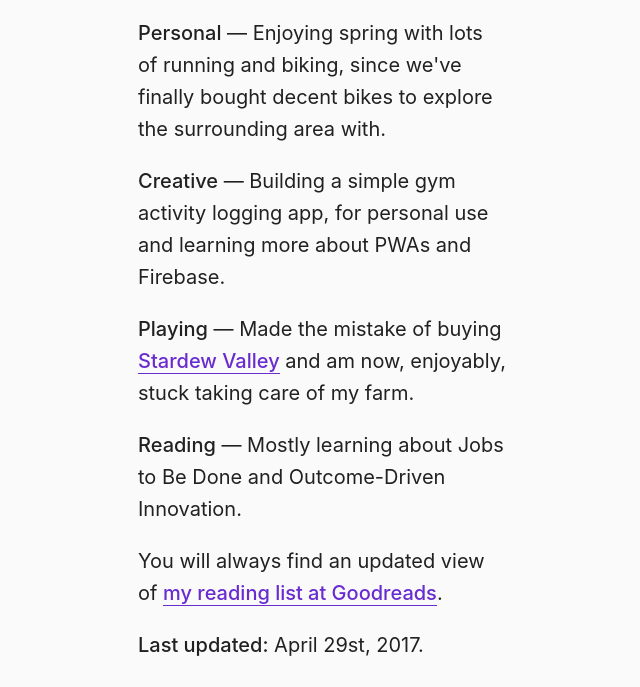
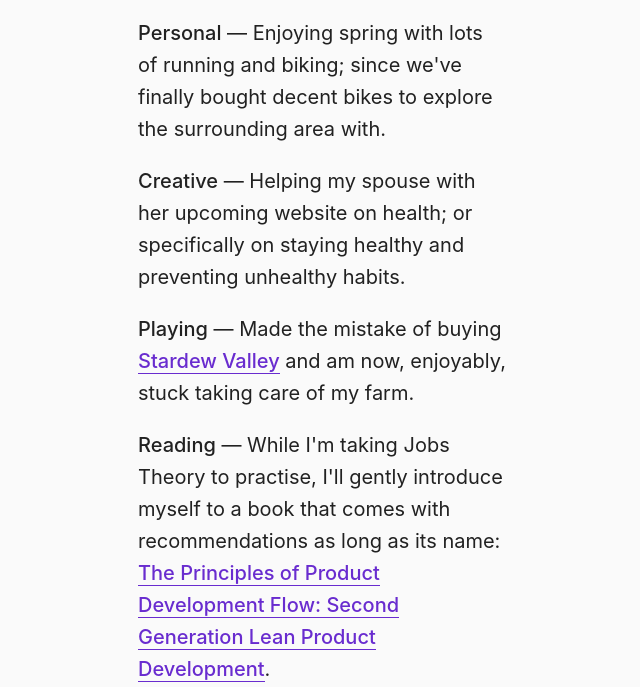
Before and after one commit to teddyzetterlund/teddyzetterlund.github.io, a website: page source/now.html in a window 1280 px wide. Shown: the part 98-785 px from the top of the page, without its empty margins (318-958 px from the left). Drawn offline with Linux system fonts and the light colour scheme.

Commit message:
Update the Now page
- Working on my spouse's website
- Reading Product Development Flow

```diff
--- a/source/now.html
+++ b/source/now.html
@@ -26,14 +26,13 @@
     <h1>What I'm doing now</h1>
 
     <p>
-      <strong>Personal</strong> — Enjoying spring with lots of running and biking,
+      <strong>Personal</strong> — Enjoying spring with lots of running and biking;
       since we've finally bought decent bikes to explore the surrounding area with.
     </p>
 
     <p>
-      <strong>Creative</strong> — Building a simple gym activity
-      logging app, for personal use and learning more about
-      PWAs and Firebase.
+      <strong>Creative</strong> — Helping my spouse with her upcoming website on
+      health; or specifically on staying healthy and preventing unhealthy habits.
     </p>
 
     <p>
@@ -43,8 +42,10 @@
     </p>
 
     <p>
-      <strong>Reading</strong> — Mostly learning about
-      Jobs to Be Done and Outcome-Driven Innovation.
+      <strong>Reading</strong> — While I'm taking Jobs Theory to practise, I'll gently
+      introduce myself to a book that comes with recommendations as long as its name:
+      <a href="http://a.co/4F6wALF">The Principles of Product Development Flow: Second
+      Generation Lean Product Development</a>.
     </p>
 
     <p>
@@ -52,7 +53,7 @@
       <a href="https://www.goodreads.com/teddyzetterlund">my reading list at Goodreads</a>.
     </p>
 
-    <p><strong>Last updated:</strong> April 29st, 2017.</p>
+    <p><strong>Last updated:</strong> <a href="https://goo.gl/87MQqn">May 7th, 2017</a>.</p>
 
     <p>Inspired by <a href="http://nownownow.com/about">Derek Sivers now page</a>.</p>
 
```
